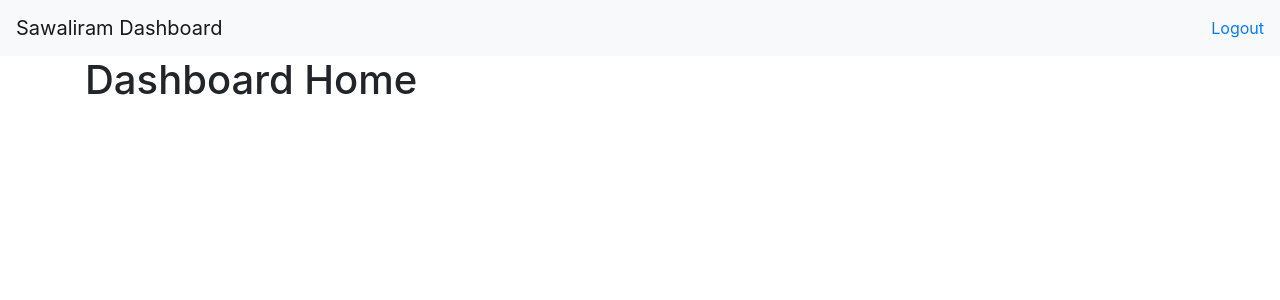
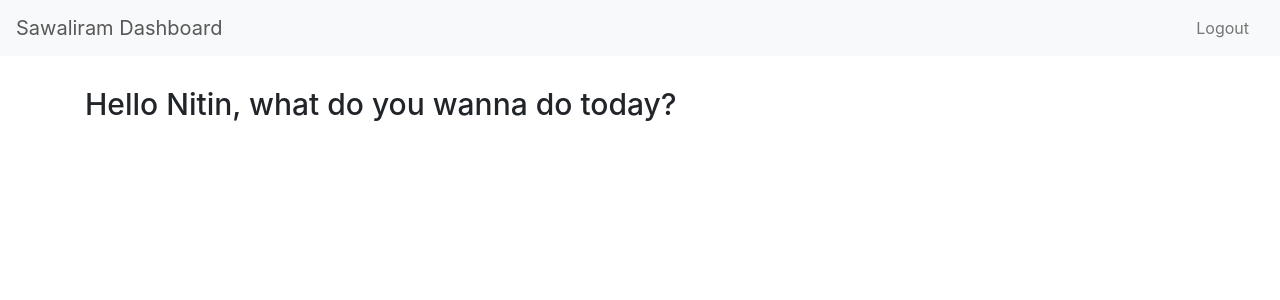
Before and after one commit to sawaliram/sawaliram, a Django app: page /dashboard/ in a window 1280 px wide. Shown: the top 300 px of the page. Run offline with Django 3.2, Linux system fonts and the light colour scheme; some libraries are stand-ins or nearby versions.

Commit message:
Added better html structure and css

```diff
--- /dev/null
+++ b/dashboard/static/css/style.css
@@ -0,0 +1,35 @@
+
+/* General styles */
+
+.navbar .navbar-brand {
+    color: #585858;
+}
+
+.navbar a.logout-button {
+    color: #757575;
+    padding: 5px 15px;
+    border-radius: 3px;
+    text-decoration: none;
+}
+
+.navbar a.logout-button:hover {
+    background-color: #e9ecef;
+}
+
+.sawaliram-container {
+    margin-top: 30px;
+}
+
+/* Home styles */
+
+h1.dashboard-home-greeting {
+    font-size: 30px;
+}
+
+/* Actions styles */
+
+h2.sub-heading {
+    font-size: 20px;
+    font-weight: normal;
+    color: #757575;
+}
--- a/dashboard/templates/dashboard/base.html
+++ b/dashboard/templates/dashboard/base.html
@@ -6,6 +6,7 @@
 
         {% load static %}
         <link rel="stylesheet" href="{% static 'css/bootstrap.min.css' %}">
+        <link rel="stylesheet" href="{% static 'css/style.css' %}">
 
         <title>{% block title %} {% endblock %}</title>
     </head>
@@ -16,11 +17,11 @@
                 Sawaliram Dashboard
             </a>
             <div class="d-flex flex-row-reverse">
-                <a href="#">Logout</a>
+                <a class="logout-button" href="#">Logout</a>
             </div>
         </nav>
 
-        <div class="container">
+        <div class="container sawaliram-container">
             {% block content %} {% endblock %}
         </div>
 
--- a/dashboard/templates/dashboard/home.html
+++ b/dashboard/templates/dashboard/home.html
@@ -5,6 +5,6 @@
 
 {% block content %}
 
-<h1>Dashboard Home</h1>
+<h1 class="dashboard-home-greeting">Hello Nitin, what do you wanna do today?</h1>
 
 {% endblock %}
--- a/dashboard/templates/dashboard/submit-questions.html
+++ b/dashboard/templates/dashboard/submit-questions.html
@@ -7,4 +7,6 @@
 
 <h1>Submit Questions</h1>
 
+<h2 class="sub-heading">Submit a single question or a set of collected questions</h2>
+
 {% endblock %}
```
